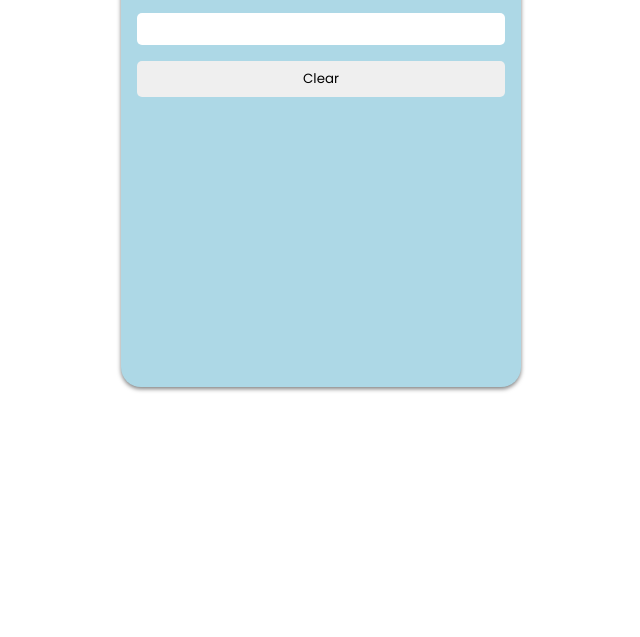
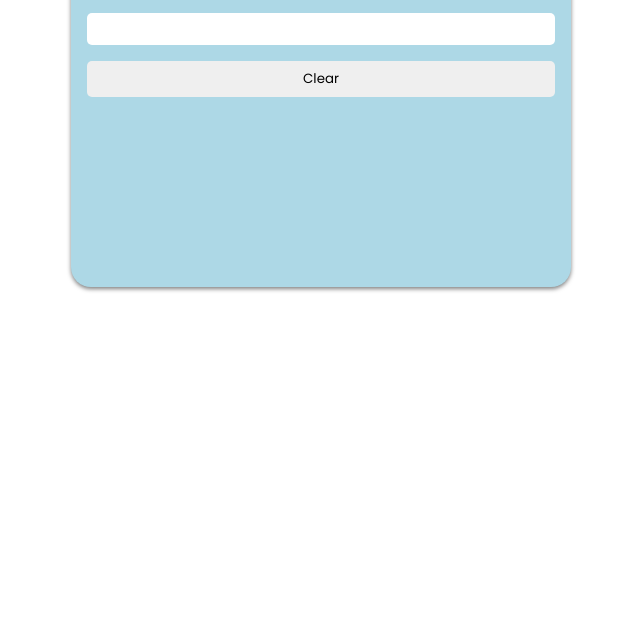
Before and after one commit to kumbangheracles/to-do-list-web, a plain HTML site: page index.html in a window 1280 px wide. Shown: the part 163-800 px from the top of the page, without its empty margins (319-959 px from the left). Drawn offline with Linux system fonts and the light colour scheme.

Commit message:
first commit

```diff
--- a/scripts.js
+++ b/scripts.js
@@ -3,7 +3,6 @@ addButton.addEventListener('click', function(){
     const task = document.getElementById('task').value;
     let contentList = document.querySelector('.content-exist')
     let newElement = document.createElement('p');
-    // let newText = document.createTextNode(task);
     newElement.textContent = task;
     let bungkusContent = document.createElement('div');
     // tombol close list
--- a/styles.css
+++ b/styles.css
@@ -11,8 +11,8 @@
     padding: 1rem;
     margin: 50px auto;
     background-color: lightblue;
-    width: 400px;
-    height: 500px;
+    width: 500px;
+    min-height: 400px;
     text-align: center;
     border-radius: 20px;
     box-shadow: 0px 2px 4px 0px rgba(0, 0, 0, 0.5);
```
Also changed, not shown: 18 other files.
